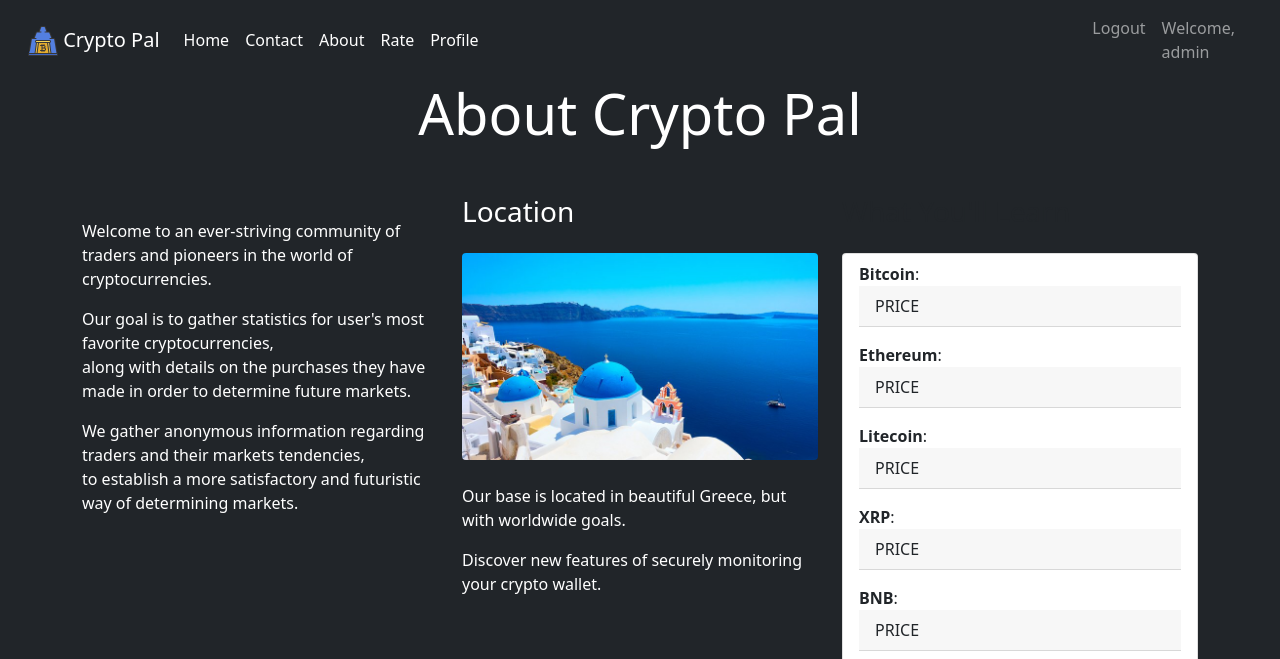
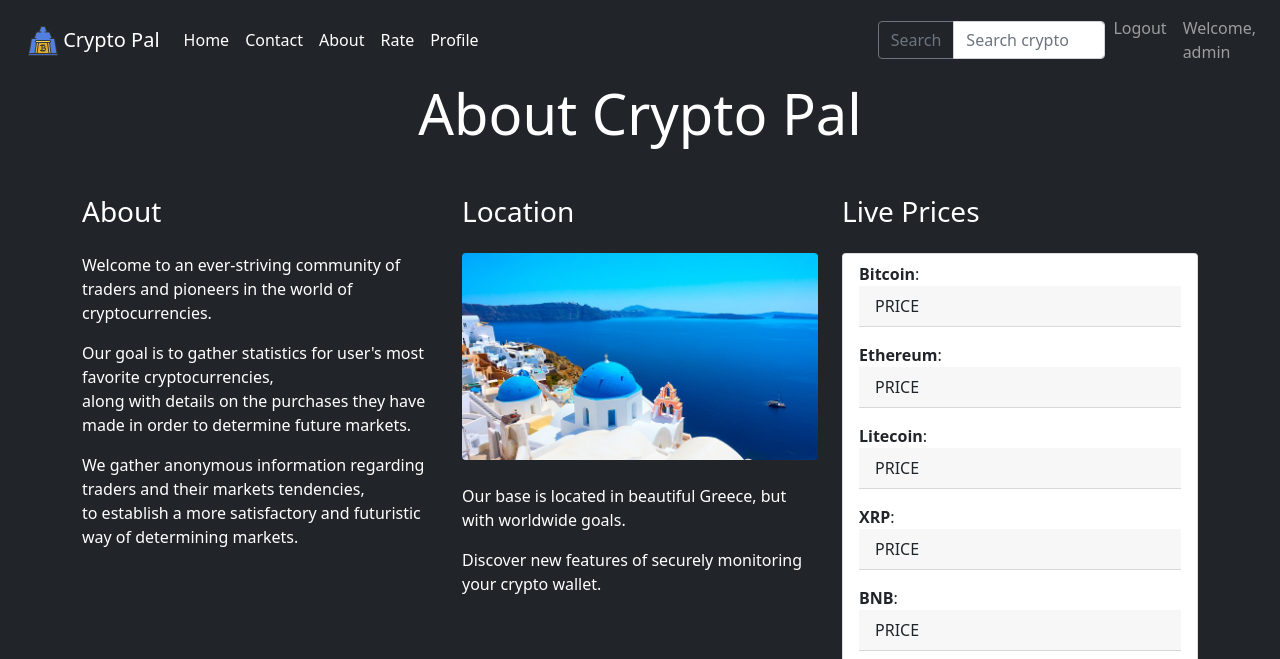
Before and after one commit to Ogstef/djangoProject12, a Django app: page /about in a window 1280 px wide. Shown: the top 659 px of the page. Run offline with Django 4.2, Linux system fonts and the light colour scheme; a user stored in the database is signed in; some libraries are stand-ins or nearby versions.

Commit message:
additional changes to layouting, forms , views, ulrs , about , index ,settings Removed rating due to bugs/ must add

```diff
--- a/djangoProject12/settings.py
+++ b/djangoProject12/settings.py
@@ -40,6 +40,8 @@ INSTALLED_APPS = [
     'crispy_forms',
     'website',
 ]
+
+CRISPY_TEMPLATE_PACK = 'uni_form'
 
 MIDDLEWARE = [
     'django.middleware.security.SecurityMiddleware',
@@ -122,7 +124,6 @@ USE_TZ = True
 STATIC_URL = '/static/'
 
 MEDIA_ROOT = os.path.join(BASE_DIR, 'media') # Directory where uploaded media is saved.
-STATICFILES_DIRS = ["C:/Users/30693/PycharmProjects/djangoProject12/website/static/website/img"]
 MEDIA_URL = '/img/'
 # Default primary key field type
 # https://docs.djangoproject.com/en/4.0/ref/settings/#default-auto-field
--- a/templates/about.html
+++ b/templates/about.html
@@ -7,7 +7,7 @@
     <section id="about" class="pt-4">
         <h1 class="display-4 text-center my-5 text-white">About Crypto Pal</h1>
         <div class="row ">
-            <div class="col-lg order-lg-2 text-white">
+            <div class="col-lg order-lg-2 bg-dark text-white">
                 <h3 class="mb-4">Location</h3>
                 <img class="mb-4 img-fluid rounded d-none d-sm-block" src="{% static 'website/img/greece.jpg' %}"
                      alt="Portland">
@@ -15,7 +15,7 @@
                 <p>Discover new features of securely monitoring your crypto wallet.</p>
             </div>
             <div class="col-lg order-lg-1 text-white">
-                <h3 class="mb-4"></h3>
+                <h3 class="mb-4 text-white">About</h3>
                 <p>Welcome to an ever-striving community of traders and pioneers in the world of cryptocurrencies.</p>
                 <p>Our goal is to gather statistics for user's most favorite cryptocurrencies,<br>
                     along with details on the purchases they have made in order to determine future markets.</p>
@@ -23,7 +23,7 @@
                     to establish a more satisfactory and futuristic way of determining markets.</p>
             </div>
             <div class="col-lg order-3 bg-dark">
-                <h3 class="mb-4">What You'll Learn</h3>
+                <h3 class="mb-4 text-white">Live Prices</h3>
                 <div class="list-group">
                     <a href="#" class="list-group-item list-group-item-action"><strong>Bitcoin</strong>:<p
                             class="card-header" id="txtBitcoin">PRICE</p></a>
--- a/templates/layout.html
+++ b/templates/layout.html
@@ -27,7 +27,7 @@
 <!-- navbar -->
 <nav class="navbar navbar-expand-lg navbar-dark bg-dark text-white fixed-top">
     <div class="container">
-        <a class="navbar-brand" href="#">
+        <a class="navbar-brand" href="{% url 'website:index' %}">
             <img src="{% static 'website/img/logo.png' %}" alt="" width="30" height="30"
                  class="d-inline-block align-text-top">
             Crypto Pal
@@ -54,6 +54,14 @@
         </div>
 
     </div>
+{% if user.is_authenticated %}
+    <form class = "d-flex" id="search" method="post" action="{% url 'website:search' %}" >
+                {% csrf_token %}
+                 <div class = "input-group mb-0" >
+                 <button class = "btn btn-outline-secondary" id="search-bt" type="submit">Search</button >
+                     <input type = "text"   id="q" name="q" class = "form-control form-control-me2" placeholder = "Search crypto"   aria-label = "search"   aria-describedby = "search-bt" ></div>
+</form>
+{% endif %}
     <div class="collapse navbar-collapse" id="navbarText">
         <ul class="navbar-nav mr-auto">
             {% if user.is_authenticated %}
--- a/website/admin.py
+++ b/website/admin.py
@@ -1,7 +1,6 @@
 from django.contrib import admin
-from .models import Currency, Registration, Profile
+from .models import Currency, Profile
 
 # Register your models here.
 admin.site.register(Currency)
-admin.site.register(Registration)
 admin.site.register(Profile)
--- a/website/forms.py
+++ b/website/forms.py
@@ -3,8 +3,6 @@ from django.contrib.auth.models import User
 from django import forms
 from .models import Profile
 
-
-# Create your forms here.
 
 class NewUserForm(UserCreationForm):
     email = forms.EmailField(required=True)
@@ -24,10 +22,11 @@ class NewUserForm(UserCreationForm):
 class UserForm(forms.ModelForm):
     class Meta:
         model = User
-        exclude = ('password',)
+        fields = ('username', 'email')
 
 
 class ProfileForm(forms.ModelForm):
     class Meta:
         model = Profile
+        fields = ('currencies',)
         exclude = ()
--- a/website/urls.py
+++ b/website/urls.py
@@ -12,5 +12,6 @@ urlpatterns = [
     path("login", views.login_request, name="login"),
     path("logout", views.logout_request, name="logout"),
     path("profile", views.profpage, name="profpage"),
-    path("contact", views.contact, name="contact")
+    path("contact", views.contact, name="contact"),
+    path("searched", views.search, name="search")
 ]
--- a/website/views.py
+++ b/website/views.py
@@ -3,7 +3,7 @@ from django.contrib.auth import login
 from django.http import JsonResponse
 from django.shortcuts import render, redirect
 from django.contrib.auth import login
-from .models import Currency, Registration
+from .models import Currency
 from .forms import NewUserForm, UserForm, ProfileForm
 from django.contrib import messages
 from django.template import loader
@@ -28,6 +28,20 @@ def rate(request):
 
         "v_currencies": Currency.objects.all()
     })
+
+
+def search(request):
+    if request.method == "POST":
+        searched = request.POST["q"]  # sometimes need parentheis
+        smatch = Currency.objects.filter(
+            description__contains=searched) | Currency.objects.filter(
+                name__contains=searched)
+        return render(request, "search_results.html", {
+            "searched": searched,
+            "schedules": smatch
+        })
+    else:
+        return render(request, "search_results.html", {})
 
 
 def contact(request):
```
Also changed, not shown: templates/index.html (+8 -33 lines), website/models.py (+18 -16 lines), db.sqlite3.
